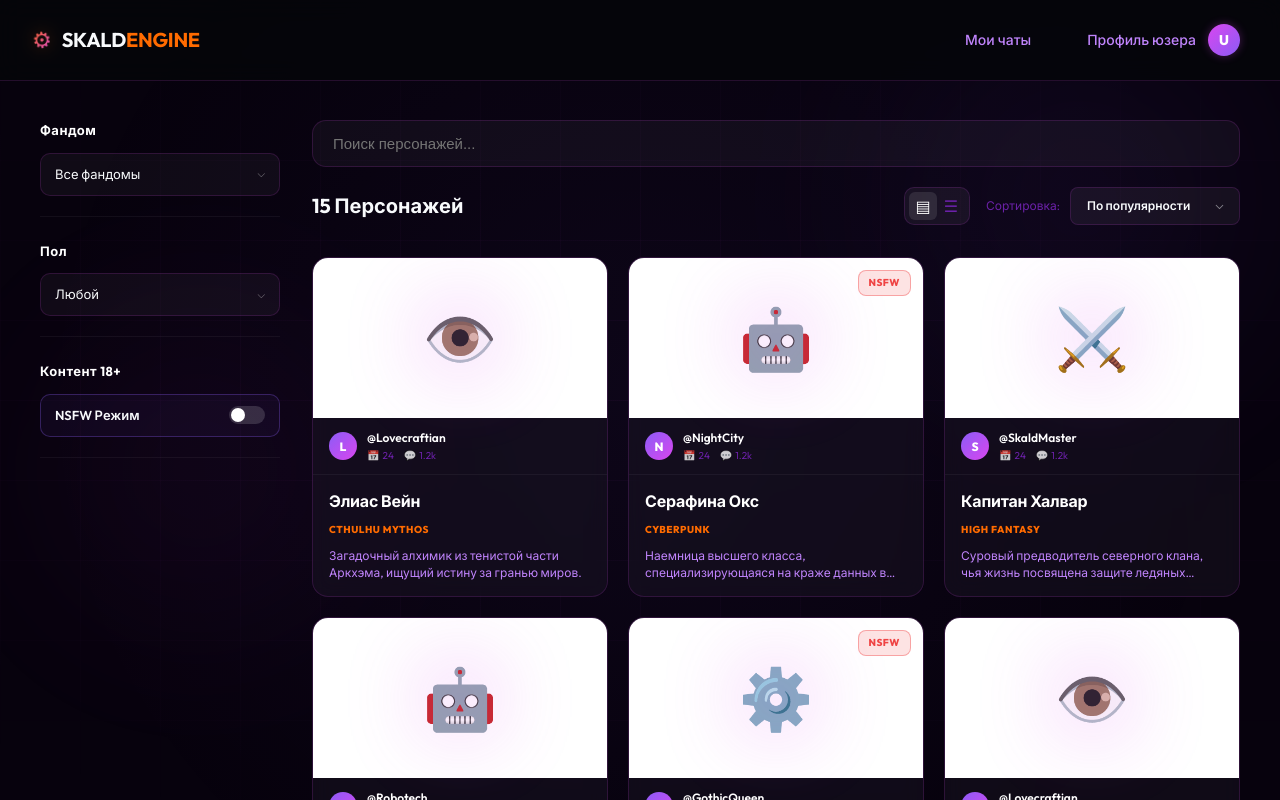
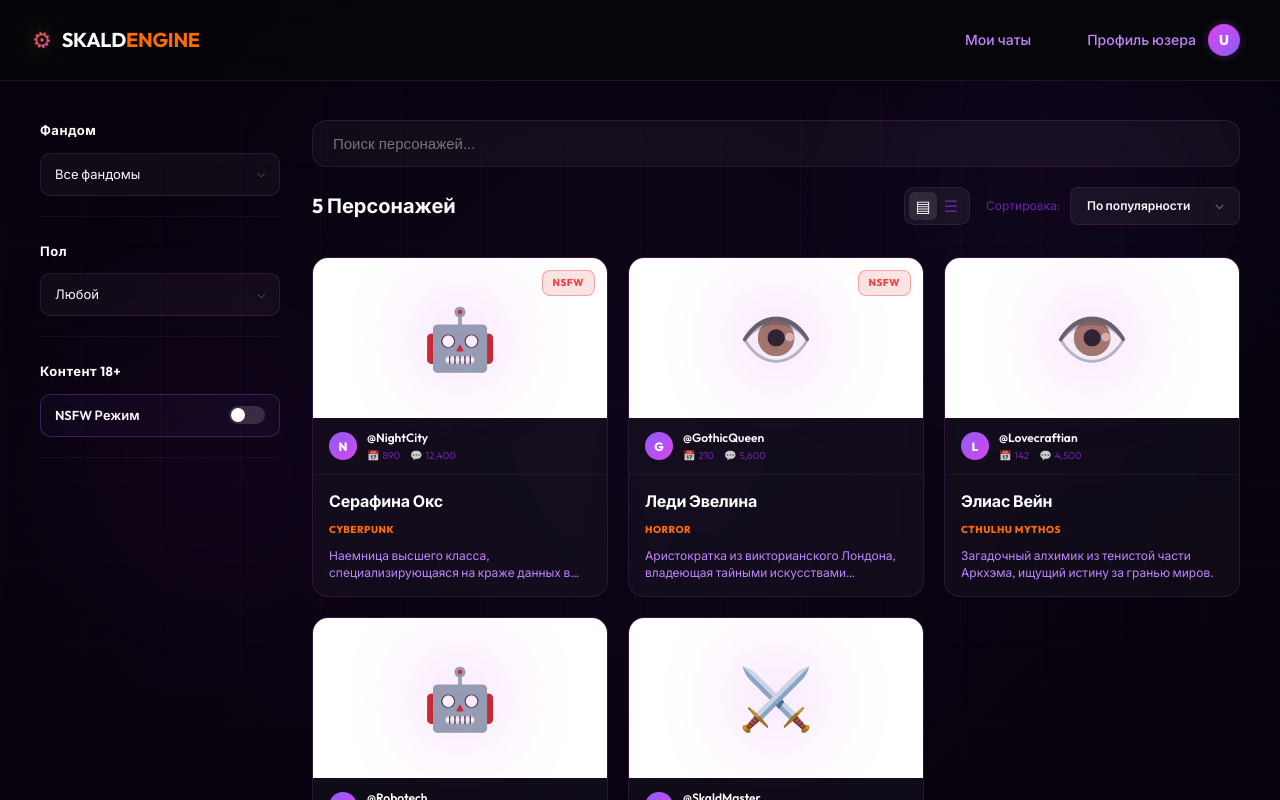
Before and after one commit to ledetav/skaldengine__frontend, a React (Vite) app: page /dashboard in a window 1280 px wide. Shown: the top 800 px of the page. Built offline with nearby package versions, Linux system fonts and the light colour scheme; a web font is replaced by a local one.

Commit message:
feat: add interactive elements to dashboard

```diff
--- a/src/components/Dashboard/CharacterCard.tsx
+++ b/src/components/Dashboard/CharacterCard.tsx
@@ -4,9 +4,10 @@ import styles from '../../styles/screens/Dashboard/DashboardScreen.module.css'
 
 interface CharacterCardProps {
   character: Character
+  viewMode?: 'grid' | 'list'
 }
 
-export const CharacterCard: React.FC<CharacterCardProps> = ({ character }) => {
+export const CharacterCard: React.FC<CharacterCardProps> = ({ character, viewMode = 'grid' }) => {
   const getIcon = () => {
     const fandom = character.fandom?.toLowerCase() || ''
     if (fandom.includes('cthulhu') || fandom.includes('horror')) return '👁️'
@@ -16,8 +17,10 @@ export const CharacterCard: React.FC<CharacterCardProps> = ({ character }) => {
     return '👤'
   }
 
+  const cardClass = `${styles.characterCard} ${viewMode === 'list' ? styles.isListView : ''}`
+
   return (
-    <div className={styles.characterCard}>
+    <div className={cardClass}>
       {/* 1. Image Area (TOP) */}
       <div className={styles.cardImageArea}>
         <div className={styles.cardIconGlow} />
@@ -47,10 +50,10 @@ export const CharacterCard: React.FC<CharacterCardProps> = ({ character }) => {
           <span className={styles.creatorNameMini}>{character.creator_id || '@System'}</span>
           <div className={styles.cardStats}>
             <span className={styles.statItem} title="Чатов за месяц">
-              <span className={styles.statIcon}>📅</span> 24
+              <span className={styles.statIcon}>📅</span> {character.monthly_chats?.toLocaleString() || 0}
             </span>
             <span className={styles.statItem} title="Всего чатов">
-              <span className={styles.statIcon}>💬</span> 1.2k
+              <span className={styles.statIcon}>💬</span> {character.total_chats?.toLocaleString() || 0}
             </span>
           </div>
         </div>
--- a/src/mocks/characters.ts
+++ b/src/mocks/characters.ts
@@ -6,52 +6,72 @@ export const MOCK_CHARACTERS: Character[] = [
     name: 'Элиас Вейн',
     description: 'Загадочный алхимик из тенистой части Аркхэма, ищущий истину за гранью миров.',
     fandom: 'Cthulhu Mythos',
+    gender: 'Мужской',
     is_public: true,
     personality: 'Хладнокровный, любознательный, слегка отстраненный.',
     appearance: 'Высокий мужчина в поношенном кожаном пальто, глаза светятся тусклым фиолетовым светом.',
-    creator_id: '@Lovecraftian'
+    creator_id: '@Lovecraftian',
+    monthly_chats: 142,
+    total_chats: 4500,
+    created_at: '2025-10-01T12:00:00Z'
   },
   {
     id: '2',
     name: 'Серафина Окс',
     description: 'Наемница высшего класса, специализирующаяся на краже данных в неоновом Токио.',
     fandom: 'Cyberpunk',
+    gender: 'Женский',
     is_public: true,
     personality: 'Циничная, быстрая, верная своим принципам.',
     appearance: 'Короткие серебристые волосы, кибернетические импланты вдоль позвоночника.',
     is_nsfw: true,
-    creator_id: '@NightCity'
+    creator_id: '@NightCity',
+    monthly_chats: 890,
+    total_chats: 12400,
+    created_at: '2026-01-15T09:30:00Z'
   },
   {
     id: '3',
     name: 'Капитан Халвар',
     description: 'Суровый предводитель северного клана, чья жизнь посвящена защите ледяных рубежей.',
-    fandom: 'High Fantasy',
+    fandom: 'Fantasy',
+    gender: 'Мужской',
     is_public: true,
     personality: 'Честный, суровый, преданный семье.',
     appearance: 'Массивная броня, покрытая инеем, огромный двуручный топор.',
-    creator_id: '@SkaldMaster'
+    creator_id: '@SkaldMaster',
+    monthly_chats: 56,
+    total_chats: 1100,
+    created_at: '2026-03-20T18:45:00Z'
   },
   {
     id: '4',
     name: 'M.A.R.K-7',
     description: 'Экспериментальный боевой дроид, обретший самосознание в заброшенной лаборатории.',
     fandom: 'Sci-Fi',
+    gender: 'Другой',
     is_public: true,
     personality: 'Логичный, но склонный к экзистенциальным вопросам.',
     appearance: 'Металлический корпус с следами коррозии, один красный сенсорный глаз.',
-    creator_id: '@Robotech'
+    creator_id: '@Robotech',
+    monthly_chats: 320,
+    total_chats: 2800,
+    created_at: '2026-02-10T14:20:00Z'
   },
   {
     id: '5',
     name: 'Леди Эвелина',
     description: 'Аристократка из викторианского Лондона, владеющая тайными искусствами некромантии.',
-    fandom: 'Steampunk / Gothic',
+    fandom: 'Horror',
+    gender: 'Женский',
     is_public: true,
     personality: 'Манерная, опасная, скрытная.',
     appearance: 'Черное кружевное платье, механический веер, скрывающий бледное лицо.',
     is_nsfw: true,
-    creator_id: '@GothicQueen'
+    creator_id: '@GothicQueen',
+    monthly_chats: 210,
+    total_chats: 5600,
+    created_at: '2025-12-25T22:15:00Z'
   }
 ]
 
--- a/src/screens/Dashboard/DashboardScreen.tsx
+++ b/src/screens/Dashboard/DashboardScreen.tsx
@@ -1,4 +1,4 @@
-import React, { useState } from 'react'
+import React, { useState, useMemo } from 'react'
 import Navbar from '../../components/Navbar'
 import { MOCK_CHARACTERS } from '../../mocks/characters'
 import { CharacterCard } from '../../components/Dashboard/CharacterCard'
@@ -10,6 +10,52 @@ const DashboardScreen: React.FC = () => {
   const [fandom, setFandom] = useState('Все фандомы')
   const [gender, setGender] = useState('Любой')
   const [sortBy, setSortBy] = useState('По популярности')
+  const [searchQuery, setSearchQuery] = useState('')
+  const [viewMode, setViewMode] = useState<'grid' | 'list'>('grid')
+
+  const filteredCharacters = useMemo(() => {
+    let result = [...MOCK_CHARACTERS]
+
+    // 1. NSFW Filter
+    if (nsfwEnabled) {
+      result = result.filter(c => c.is_nsfw)
+    }
+
+    // 2. Fandom Filter
+    if (fandom !== 'Все фандомы') {
+      result = result.filter(c => c.fandom?.toLowerCase().includes(fandom.toLowerCase()))
+    }
+
+    // 3. Gender Filter
+    if (gender !== 'Любой') {
+      result = result.filter(c => c.gender === gender)
+    }
+
+    // 4. Search Query
+    if (searchQuery.trim()) {
+      const query = searchQuery.toLowerCase()
+      result = result.filter(c =>
+        c.name.toLowerCase().includes(query) ||
+        c.description?.toLowerCase().includes(query)
+      )
+    }
+
+    // 5. Sorting
+    result.sort((a, b) => {
+      if (sortBy === 'По популярности') {
+        return (b.total_chats || 0) - (a.total_chats || 0)
+      }
+      if (sortBy === 'Сначала новые') {
+        return new Date(b.created_at || 0).getTime() - new Date(a.created_at || 0).getTime()
+      }
+      if (sortBy === 'А-Я') {
+        return a.name.localeCompare(b.name)
+      }
+      return 0
+    })
+
+    return result
+  }, [nsfwEnabled, fandom, gender, searchQuery, sortBy])
 
   return (
     <div className={styles.dashboard}>
@@ -28,7 +74,7 @@ const DashboardScreen: React.FC = () => {
           <div className={styles.filterGroup}>
             <h4 className={styles.filterTitle}>Фандом</h4>
             <CustomDropdown
-              options={['Все фандомы', 'Cyberpunk', 'Fantasy', 'Horror']}
+              options={['Все фандомы', 'Cthulhu', 'Cyberpunk', 'Fantasy', 'Horror', 'Sci-Fi']}
               value={fandom}
               onChange={setFandom}
             />
@@ -65,14 +111,26 @@ const DashboardScreen: React.FC = () => {
                 type="text"
                 placeholder="Поиск персонажей..."
                 className={styles.searchInput}
+                value={searchQuery}
+                onChange={(e) => setSearchQuery(e.target.value)}
               />
             </div>
             <div className={styles.resultsRow}>
-              <h2 className={styles.resultsCount}>{MOCK_CHARACTERS.length * 3} Персонажей</h2>
+              <h2 className={styles.resultsCount}>{filteredCharacters.length} Персонажей</h2>
               <div className={styles.headerActions}>
                 <div className={styles.viewToggles}>
-                  <button className={`${styles.viewBtn} ${styles.viewActive}`}>▤</button>
-                  <button className={styles.viewBtn}>☰</button>
+                  <button
+                    className={`${styles.viewBtn} ${viewMode === 'grid' ? styles.viewActive : ''}`}
+                    onClick={() => setViewMode('grid')}
+                  >
+                    ▤
+                  </button>
+                  <button
+                    className={`${styles.viewBtn} ${viewMode === 'list' ? styles.viewActive : ''}`}
+                    onClick={() => setViewMode('list')}
+                  >
+                    ☰
+                  </button>
                 </div>
                 <div className={styles.sortWrapper}>
                   <span className={styles.sortLabel}>Сортировка:</span>
@@ -88,16 +146,16 @@ const DashboardScreen: React.FC = () => {
           </header>
 
           {/* Character Grid */}
-          <div className={styles.characterGrid}>
-            {MOCK_CHARACTERS.map(char => (
-              <CharacterCard key={char.id} character={char} />
+          <div className={viewMode === 'grid' ? styles.characterGrid : styles.characterList}>
+            {filteredCharacters.map(char => (
+              <CharacterCard key={char.id} character={char} viewMode={viewMode} />
             ))}
-            {MOCK_CHARACTERS.map(char => (
-              <CharacterCard key={`${char.id}-2`} character={char} />
-            ))}
-            {MOCK_CHARACTERS.map(char => (
-              <CharacterCard key={`${char.id}-3`} character={char} />
-            ))}
+            {filteredCharacters.length === 0 && (
+              <div className={styles.noResults}>
+                <h3>Персонажи не найдены</h3>
+                <p>Попробуйте изменить параметры поиска или фильтры</p>
+              </div>
+            )}
           </div>
         </main>
       </div>
--- a/src/styles/screens/Dashboard/DashboardScreen.module.css
+++ b/src/styles/screens/Dashboard/DashboardScreen.module.css
@@ -343,6 +343,31 @@
   gap: 20px;
 }
 
+.characterList {
+  display: flex;
+  flex-direction: column;
+  gap: 16px;
+}
+
+.noResults {
+  grid-column: 1 / -1;
+  text-align: center;
+  padding: 80px 20px;
+  background: rgba(255, 255, 255, 0.02);
+  border-radius: 24px;
+  border: 1px dashed rgba(255, 255, 255, 0.1);
+}
+
+.noResults h3 {
+  font-size: 24px;
+  margin-bottom: 12px;
+  color: #fff;
+}
+
+.noResults p {
+  color: var(--text-muted);
+}
+
 /* Character Card Redesign (Axies style) */
 .characterCard {
   background: rgba(30, 25, 41, 0.4);
@@ -523,6 +548,37 @@
   -webkit-box-orient: vertical;
 }
 
+/* List View Specific Card Overrides */
+.characterCard.isListView {
+  flex-direction: row;
+  height: 120px;
+}
+
+.isListView .cardImageArea {
+  width: 120px;
+  height: 120px;
+  flex-shrink: 0;
+  font-size: 40px;
+}
+
+.isListView .cardCreatorBar {
+  width: 200px;
+  border-bottom: none;
+  border-right: 1px solid rgba(255, 255, 255, 0.04);
+}
+
+.isListView .cardBody {
+  flex: 1;
+  padding: 20px;
+  justify-content: center;
+}
+
+.isListView .cardDesc {
+  height: auto;
+  -webkit-line-clamp: 1;
+  line-clamp: 1;
+}
+
 @media (max-width: 1600px) {
   .characterGrid { grid-template-columns: repeat(4, 1fr); }
 }
--- a/src/types/character.ts
+++ b/src/types/character.ts
@@ -3,6 +3,7 @@ export interface Character {
   name: string
   description?: string
   fandom?: string
+  gender?: 'Мужской' | 'Женский' | 'Другой'
   avatar_url?: string
   card_image_url?: string
   appearance?: string
@@ -10,6 +11,9 @@ export interface Character {
   is_public: boolean
   is_nsfw?: boolean
   creator_id?: string
+  monthly_chats?: number
+  total_chats?: number
+  created_at?: string
 }
 
 export interface Scenario {
```
